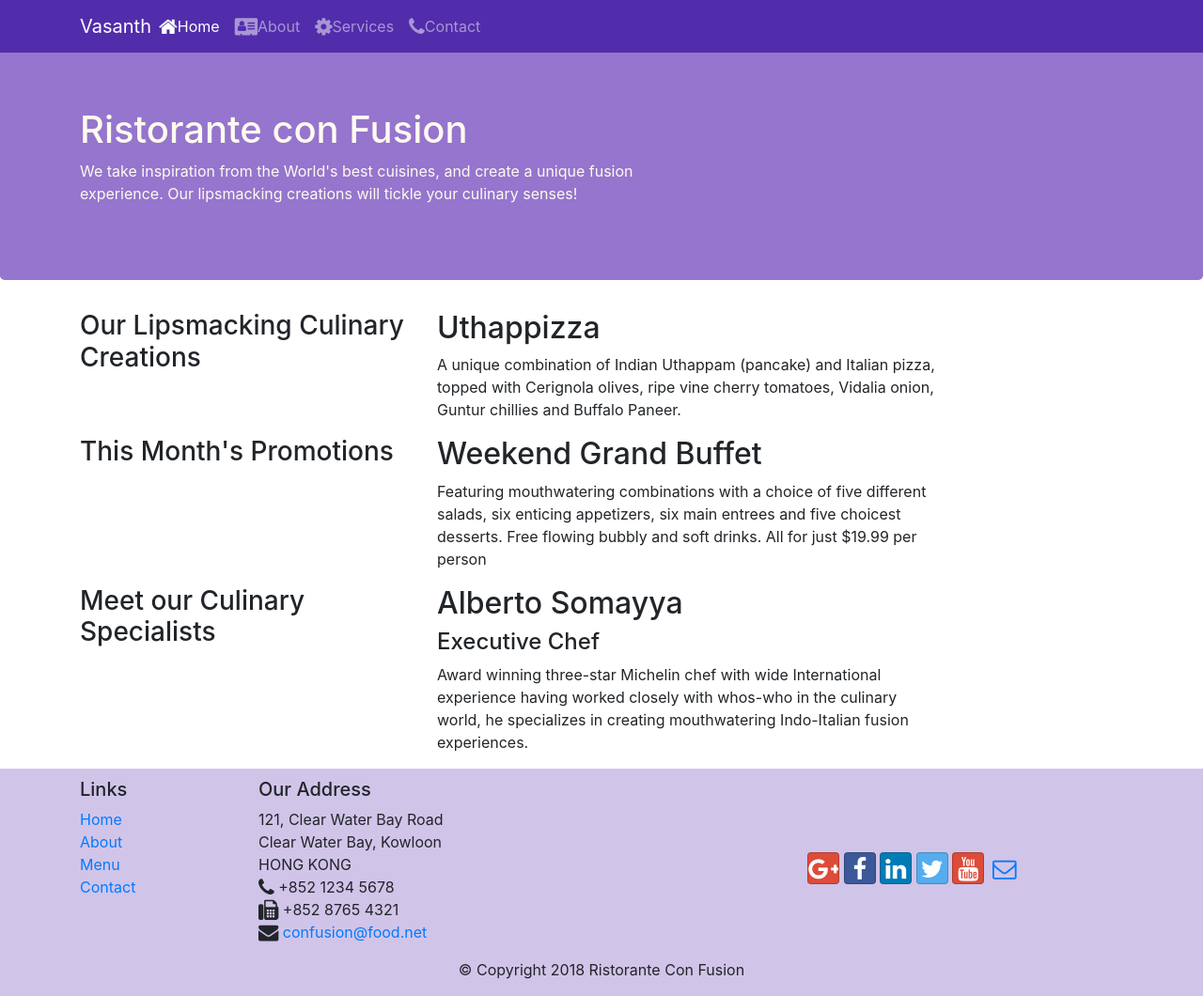
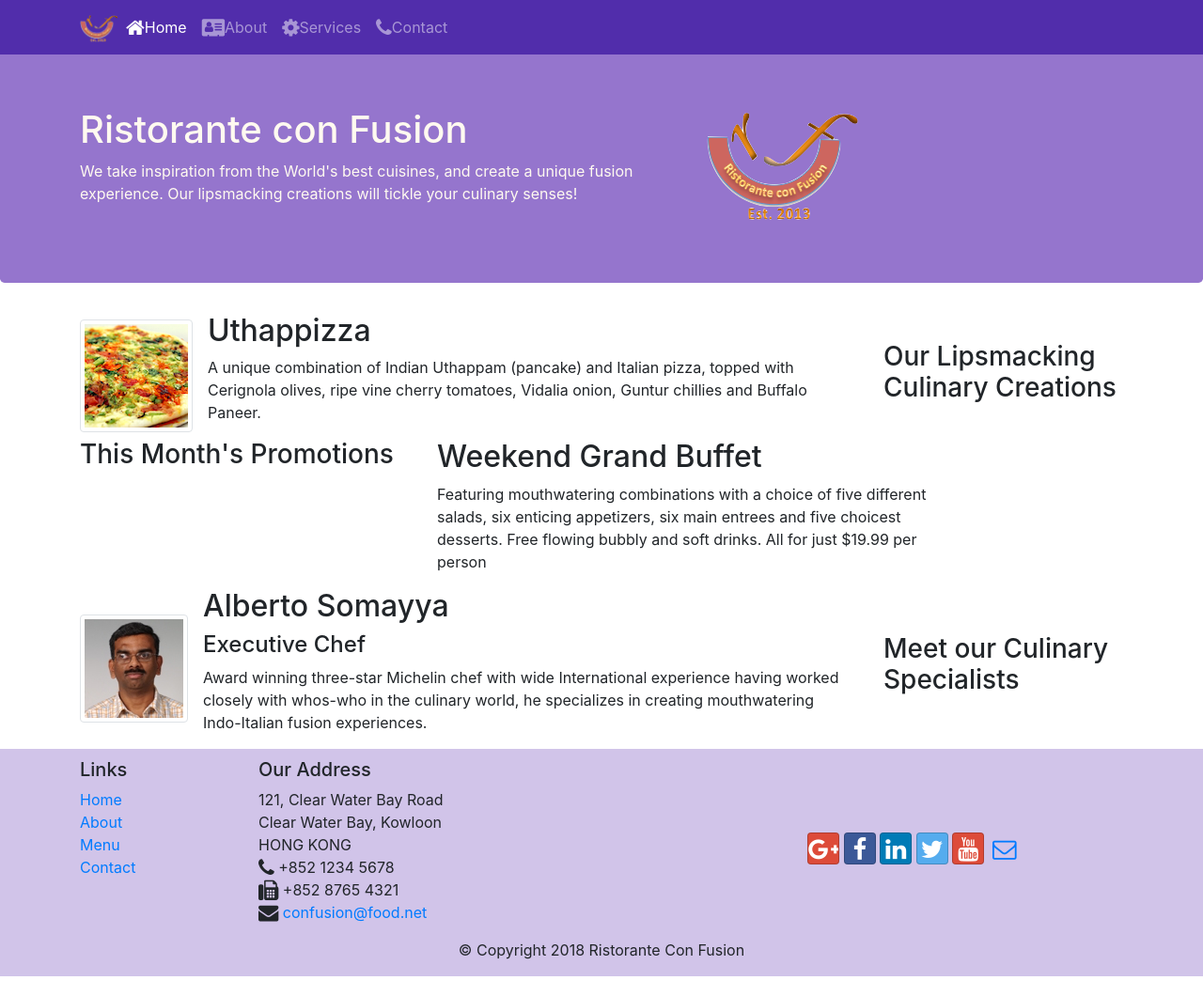
Before and after one commit to vasanth-saravanan/Coursera-bootstrap, a website: page index.html in a window 1280 px wide. Shown: the whole page at 94% size. After the commit the page ends 1039 px from the top, so only its background shows below. Drawn offline with nearby package versions, Linux system fonts and the light colour scheme.

Commit message:
images-media-object

```diff
--- a/index.html
+++ b/index.html
@@ -21,7 +21,7 @@
             <button class="navbar-toggler" type="button" data-toggle="collapse" data-target="#Navbar">
                 <span class="navbar-toggler-icon"></span>
             </button>
-            <a class="navbar-brand mr-auto" href="#">Vasanth</a>
+            <a class="navbar-brand mr-auto" href="#"><a class="navbar-brand mr-auto" href="#"><img src="img/logo.png" height="30" width="41"></a></a>
 
             <div class="collapse navbar-collapse" id="Navbar">
                 <ul class="navbar-nav mr-auto">
@@ -41,7 +41,8 @@
                     <h1>Ristorante con Fusion</h1>
                     <p>We take inspiration from the World's best cuisines, and create a unique fusion experience. Our lipsmacking creations will tickle your culinary senses!</p>
                 </div>
-                <div class="col col-sm">
+                <div class="col-12 col-sm align-self-center">
+                    <img src="img/logo.png" class="img-fluid">
                 </div>
             </div>
         </div>
@@ -49,13 +50,22 @@
 
     <div class="container">
         <div class="row">
-            <div class="col-12 col-sm-4">
+            <div class="col-12 col-sm-4 order-sm-last col-md-3 align-self-center">
                 <h3>Our Lipsmacking Culinary Creations</h3>
             </div>
-            <div class="col-12 col-sm-6">
-                <h2>Uthappizza</h2>
-                <p>A unique combination of Indian Uthappam (pancake) and Italian pizza, topped with Cerignola olives, ripe vine cherry tomatoes, Vidalia onion, Guntur chillies and Buffalo Paneer.</p>
+            <div class="col col-sm order-sm-first col-md">
+            <div class="media">
+                <img class="d-flex mr-3 img-thumbnail align-self-center"
+                        src="img/uthappizza.png" alt="Uthappizza">
+                <div class="media-body">
+                    <h2 class="mt-0">Uthappizza</h2>
+                    <p class="d-none d-sm-block">A unique combination of Indian Uthappam (pancake) and
+                        Italian pizza, topped with Cerignola olives, ripe vine
+                        cherry tomatoes, Vidalia onion, Guntur chillies and
+                        Buffalo Paneer.</p>
+                </div>
             </div>
+        </div>
         </div>
 
 
@@ -70,13 +80,23 @@
         </div>
 
         <div  class="row">
-            <div class="col-12 col-sm-4">
+            <div class="col-12 col-sm-4 order-sm-last col-md-3 align-self-center">
                 <h3>Meet our Culinary Specialists</h3>
             </div>
-            <div class="col-12 col-sm-6">
-                <h2>Alberto Somayya</h2>
-                <h4>Executive Chef</h4>
-                <p>Award winning three-star Michelin chef with wide International experience having worked closely with whos-who in the culinary world, he specializes in creating mouthwatering Indo-Italian fusion experiences. </p>
+            <div class="col-12 col-sm-6 order-sm-first col-md-9">
+                <div class="media">
+                    <img class="d-flex mr-3 img-thumbnail align-self-center"
+                            src="img/alberto.png" alt="Alberto Somayya">
+                    <div class="media-body">
+                        <h2 class="mt-0">Alberto Somayya</h2>
+                        <h4>Executive Chef</h4>
+                        <p class="d-none d-sm-block">Award winning three-star Michelin chef with wide
+                            International experience having worked closely with
+                            whos-who in the culinary world, he specializes in
+                            creating mouthwatering Indo-Italian fusion experiences.
+                            </p>
+                    </div>
+                </div>
             </div>
         </div>
     </div>
```
Also changed, not shown: aboutus.html (+3 -2 lines), contactus.html (+5 -3 lines), img/alberto.png (added), img/buffet.png (added), img/logo.png (added), img/uthappizza.png (added), 1 other file.
